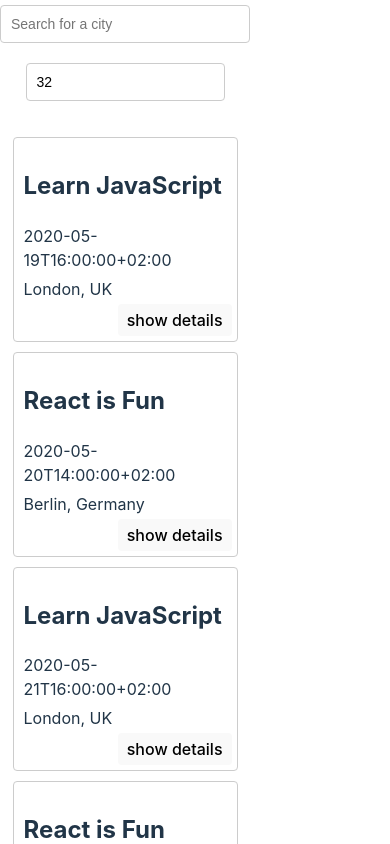
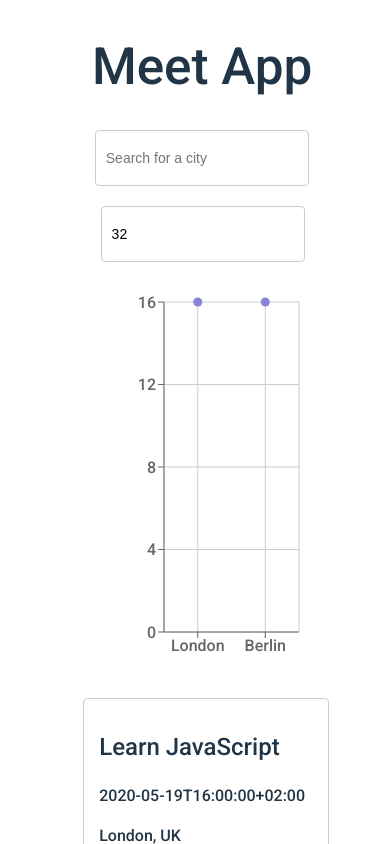
Before and after one commit to lorondo/meet, a React (Vite) app: page / in a window 390 px wide. Shown: the top 844 px of the page. Built offline with nearby package versions, Linux system fonts and the light colour scheme.

Commit message:
Added chart

```diff
--- a/package.json
+++ b/package.json
@@ -16,6 +16,7 @@
     "atatus-spa": "^4.6.4",
     "react": "^18.3.1",
     "react-dom": "^18.3.1",
+    "recharts": "^2.15.1",
     "vite-plugin-pwa": "^0.21.1",
     "workbox-core": "^7.3.0",
     "workbox-expiration": "^7.3.0",
--- a/src/App.css
+++ b/src/App.css
@@ -1,11 +1,22 @@
-@import url(https://fonts.googleapis.com/css?family=Roboto:500);
+@import url("https://fonts.googleapis.com/css?family=Roboto:500");
+
+body {
+  margin: 0;
+  padding: 0;
+  font-family: "Roboto", sans-serif;
+  display: flex;
+  justify-content: center; /* Centers the entire app */
+}
+
 .App {
   text-align: center;
   padding: 2% 5%;
-}
-
-.App * {
-  box-sizing: border-box;
+  max-width: 1200px;
+  margin: auto;
+  display: flex;
+  flex-direction: column;
+  align-items: center;
+  width: 100%;
 }
 
 ul {
@@ -13,21 +24,16 @@ ul {
   list-style: none;
 }
 
-p {
-  margin: 5px 0;
-}
-
 input[type="text"],
 input[type="number"] {
-  padding: 8px 6px 8px 10px;
+  padding: 8px 10px;
   border-radius: 4px;
-  outline: none;
   border: 1px solid #ccc;
   font-size: 14px;
-  line-height: 20px;
-  align-self: center;
   height: 38px;
   margin-bottom: 20px;
+  width: 100%;
+  max-width: 300px;
 }
 
 .city {
@@ -37,60 +43,61 @@ input[type="number"] {
 #city-search {
   display: flex;
   flex-direction: column;
+  align-items: center;
   margin: auto;
   position: relative;
+  width: 100%;
+  max-width: 400px;
 }
 
 .suggestions {
-  width: 250px;
+  width: 100%;
+  max-width: 300px;
   position: absolute;
   top: 45px;
   z-index: 2;
-  align-self: center;
-  margin: 0;
   font-size: 14px;
   box-shadow: 10px 10px 16px -12px rgba(0, 0, 0, 0.75);
 }
 
-.suggestions > li {
-  text-align: left;
-  padding: 8px 6px 8px 10px;
-  background-color: #eee;
-  cursor: default;
-}
-
-.suggestions > li:last-child {
-  border-bottom-left-radius: 4px;
-  border-bottom-right-radius: 4px;
-}
-
-.suggestions > li:hover {
-  background-color: #bcdcdb;
-}
-
 .event {
-  padding: 10px 10px 35px;
+  padding: 10px 15px;
   margin-bottom: 10px;
   text-align: left;
   border: 1px solid #ccc;
   border-radius: 4px;
   position: relative;
-}
-
-.details-btn {
-  position: absolute;
-  right: 5px;
-  bottom: 5px;
-  padding: 5px 8px;
-  border-radius: 4px;
-  outline: none;
-  cursor: pointer;
+  width: 100%;
+  max-width: 600px;
 }
 
 .alerts-container {
   position: fixed;
-  top: 0px;
-  left: 20px;
-  width: 250px;
+  top: 20px;
+  left: 50%;
+  transform: translateX(-50%);
+  width: 100%;
+  max-width: 300px;
   z-index: 1000;
- }
+}
+
+.chart-container {
+  width: 100%;
+  max-width: 800px; /* Ensures chart isn't too wide */
+  margin: 20px auto;
+}
+
+/* RESPONSIVE DESIGN */
+@media (max-width: 768px) {
+  .App {
+    padding: 2% 3%;
+  }
+
+  .event, #city-search, input[type="text"], input[type="number"] {
+    max-width: 90%;
+  }
+
+  .alerts-container {
+    width: 90%;
+  }
+}
--- a/src/App.jsx
+++ b/src/App.jsx
@@ -4,6 +4,7 @@ import EventList from './components/EventList';
 import NumberOfEvents from './components/NumberOfEvents';
 import { extractLocations, getEvents } from './api';
 import { InfoAlert, ErrorAlert, WarningAlert } from './components/Alert';
+import CityEventsChart from './components/CityEventsChart';
 
 import './App.css';
 
@@ -44,24 +45,21 @@ const App = () => {
 
   return (
     <div className="App">
+      <h1>Meet App</h1>
       <div className="alerts-container">
         {infoAlert.length ? <InfoAlert text={infoAlert} /> : null}
+        {warningAlert.length ? <WarningAlert text={warningAlert} /> : null}
         {errorAlert.length ? <ErrorAlert text={errorAlert} /> : null}
-        {warningAlert.length ? <WarningAlert text={warningAlert} /> : null}
       </div>
       <CitySearch
         allLocations={allLocations}
         setCurrentCity={setCurrentCity}
-        setInfoAlert={setInfoAlert}
-      />
-      {/* Pass setErrorAlert to NumberOfEvents */}
-      <NumberOfEvents
-        onNumberChange={handleNumberChange}
-        setErrorAlert={setErrorAlert}
-      />
+        setInfoAlert={setInfoAlert} />
+      <NumberOfEvents setCurrentNOE={setCurrentNOE} setErrorAlert={setErrorAlert} />
+      <CityEventsChart allLocations={allLocations} events={events} />
       <EventList events={events} />
     </div>
-  );
+ );
 };
 
 export default App;
--- /dev/null
+++ b/src/components/CityEventsChart.jsx
@@ -0,0 +1,47 @@
+import React, { useState, useEffect } from 'react';
+import {
+  ScatterChart,
+  Scatter,
+  XAxis, YAxis,
+  CartesianGrid,
+  Tooltip,
+  ResponsiveContainer
+} from 'recharts';
+
+const CityEventsChart = ({ allLocations, events }) => {
+  const [data, setData] = useState([]);
+
+  useEffect(() => {
+    setData(getData());
+  }, [events]);
+
+  const getData = () => {
+    const data = allLocations.map((location) => {
+      const count = events.filter((event) => event.location === location).length
+      const city = location.split(', ')[0]
+      return { city, count };
+    })
+    return data;
+  };
+
+  return (
+    <ResponsiveContainer width="99%" height={400}>
+      <ScatterChart
+        margin={{
+          top: 20,
+          right: 20,
+          bottom: 20,
+          left: 20,
+        }}
+      >
+        <CartesianGrid />
+        <XAxis type="category" dataKey="city" name="City" />
+        <YAxis type="number" dataKey="count" name="Number of events" allowDecimals={false} />
+        <Tooltip cursor={{ strokeDasharray: '3 3' }} />
+        <Scatter name="A school" data={data} fill="#8884d8" />
+      </ScatterChart>
+    </ResponsiveContainer>
+  );
+}
+
+export default CityEventsChart;
```
Also changed, not shown: 1 other file (tests, documents, lock files or other folders).
